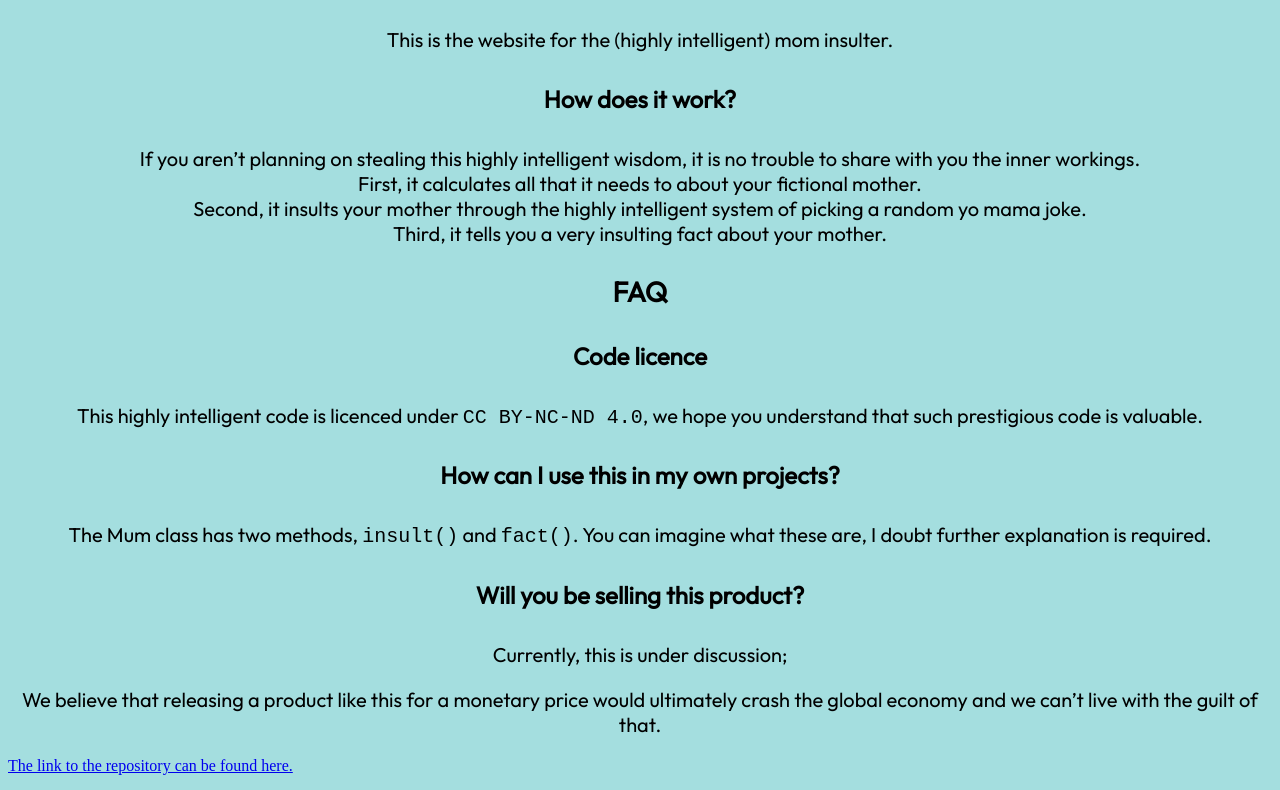
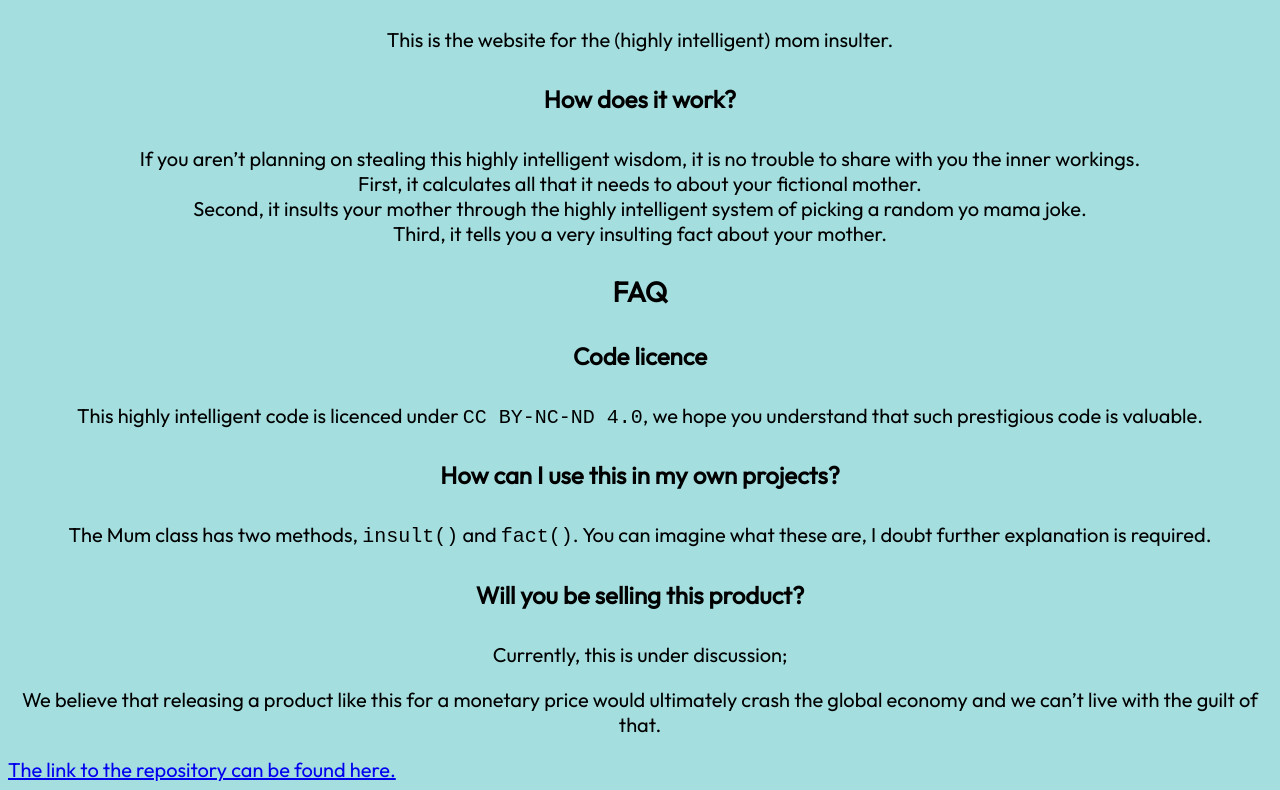
Before and after one commit to ASkiingrock/mom-insulter, a plain HTML site: page index.html in a window 1280 px wide. Shown: the part 87-877 px from the top of the page. Drawn offline with Linux system fonts and the light colour scheme.

Commit message:
uhh add <a> tag to css

```diff
--- a/main.css
+++ b/main.css
@@ -24,3 +24,8 @@ p {
     font-family: 'Outfit';
     text-align: center;
 }
+a {
+    font-size: 20px;
+    font-family: 'Outfit';
+    text-align: center;
+}
```
